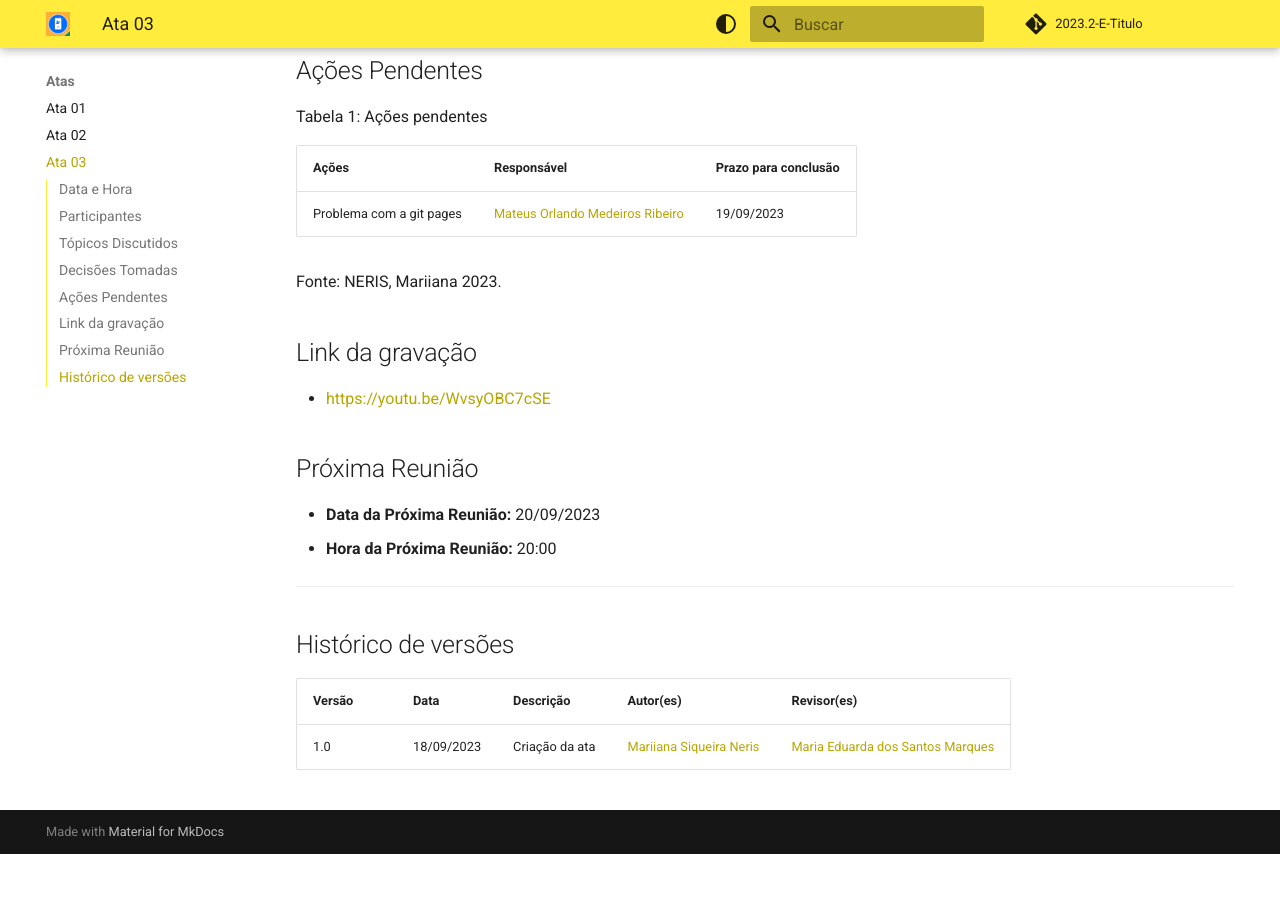
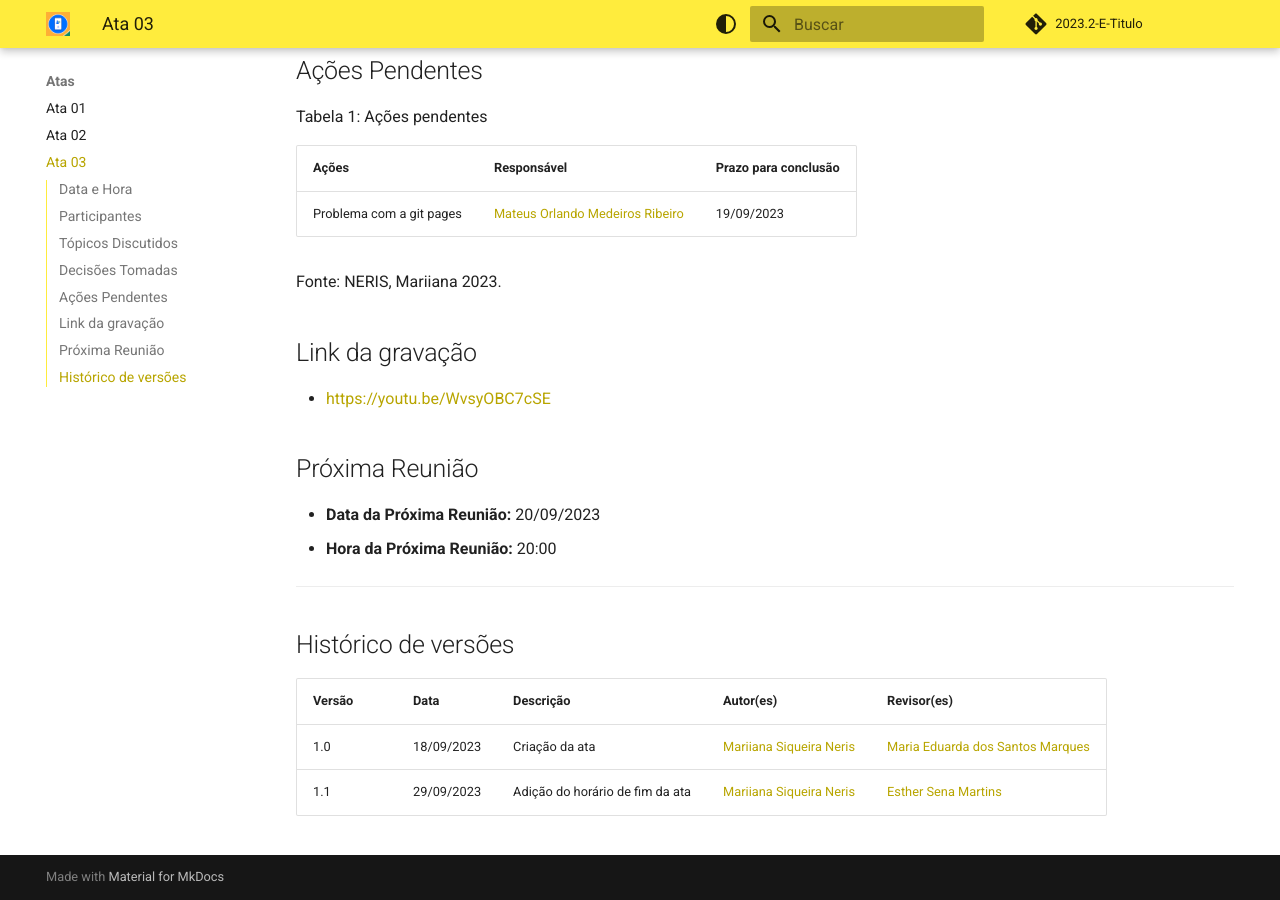
Before and after one commit to Requisitos-de-Software/2023.2-e-Titulo, an MkDocs documentation site: the page built from docs/atas/ata_reuniao_03.md, in a window 1280 px wide and 900 px high, scrolled down 1059 px. Built offline with MkDocs 1.6.1 and Material for MkDocs 9.7.7, drawn with Linux system fonts in a browser that asks for light colours; comment, search, counter and statistics services are not loaded; before the commit the page ends 1913 px from its top, so only the background shows below that.

Commit message:
Update histórico de versões ata_reuniao_03.md

```diff
--- a/docs/atas/ata_reuniao_03.md
+++ b/docs/atas/ata_reuniao_03.md
@@ -46,3 +46,4 @@ Fonte: NERIS, Mariiana 2023.
 | Versão | Data       | Descrição                   | Autor(es)     | Revisor(es) |
 |--------|------------|-----------------------------|---------------|-------------|
 | 1.0    | 18/09/2023 | Criação da ata | [Mariiana Siqueira Neris](https://github.com/Maryyscreuza) | [Maria Eduarda dos Santos Marques ](https://github.com/EduardaSMarques) |
+| 1.1    | 29/09/2023 | Adição do horário de fim da ata | [Mariiana Siqueira Neris](https://github.com/Maryyscreuza) |  [Esther Sena Martins](https://github.com/esmsena)  |
```
